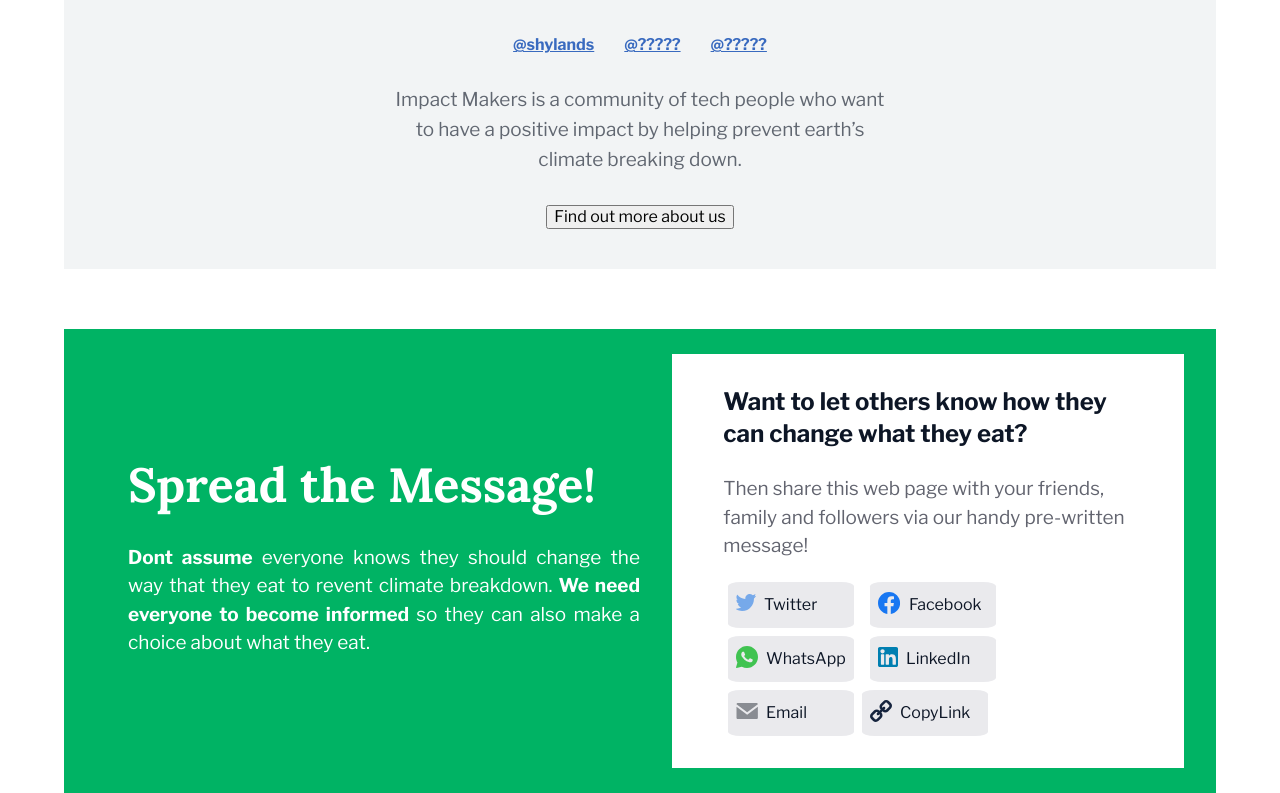
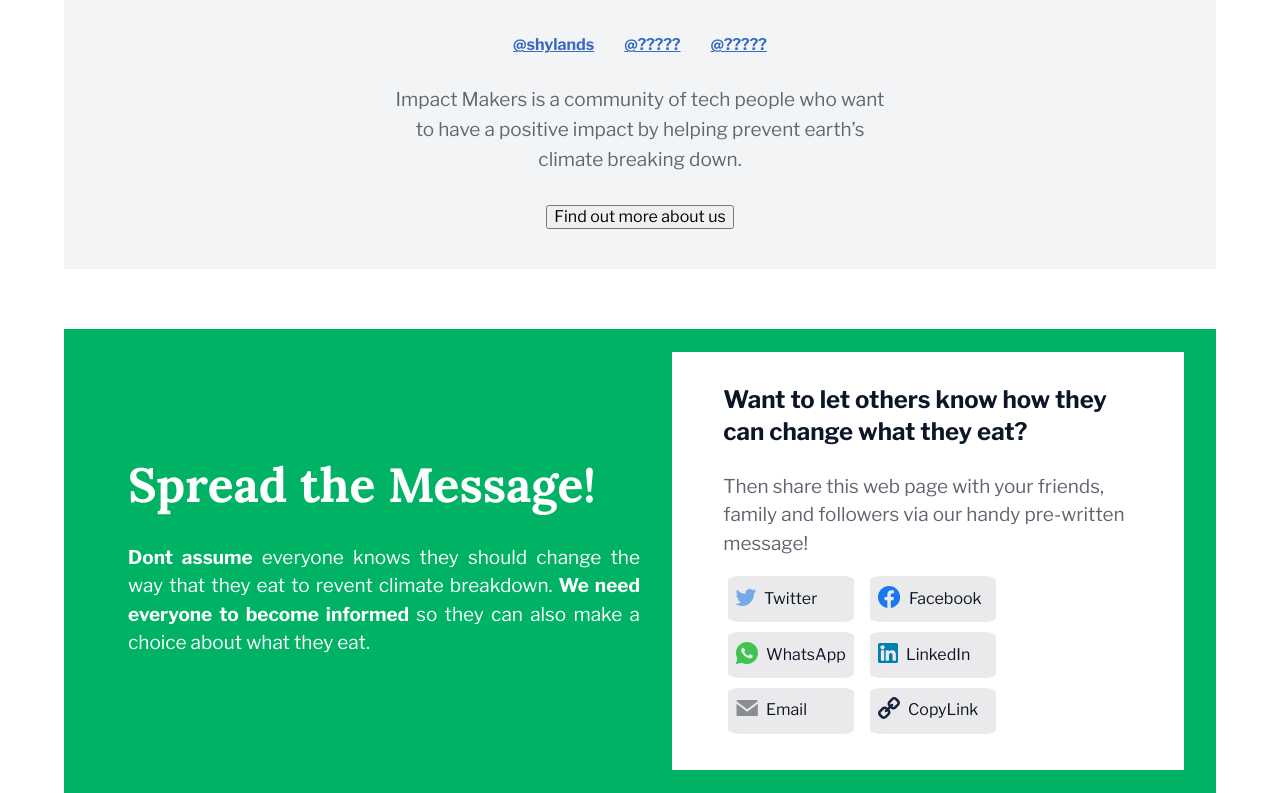
Before and after one commit to impactmakers/climatechoice, a Gatsby site: page / in a window 1280 px wide. Shown: the part 1155-1948 px from the top of the page. Built offline with nearby package versions, Linux system fonts and the light colour scheme; Gatsby itself is replaced by a stand-in of ours.

Commit message:
separate components for each button

```diff
--- a/src/components/SocialButton/CopyLinkButton.js
+++ b/src/components/SocialButton/CopyLinkButton.js
@@ -19,9 +19,8 @@ export default function CopyLinkButton() {
     if (!showNotification) {
       setShowNotification(true);
     }
-    if (showNotification) {
-      setTimeout(() => setShowNotification(false), 2000);
-    }
+
+    setTimeout(() => setShowNotification(false), 3000);
   }
   return (
     <>
--- /dev/null
+++ b/src/components/SocialButton/EmailButton.js
@@ -0,0 +1,18 @@
+import React from "react";
+import styles from "./styles.module.scss";
+import buttonStyles from "../../styles/Buttons.module.scss";
+import EmailIcon from "../Images/Icons/EmailIcon";
+
+export default function EmailButton() {
+  return (
+    <a style={{ textDecoration: "none" }}>
+      <div className={`${styles.button} ${buttonStyles.btnSimple}`}>
+        <input type="hidden" id="hidden-input" value={document.location.href} />
+        <div className={styles.logo}>
+          <EmailIcon fillColor="#898c92" />
+        </div>
+        Email
+      </div>
+    </a>
+  );
+}
--- /dev/null
+++ b/src/components/SocialButton/FacebookButton.js
@@ -0,0 +1,22 @@
+import React from "react";
+import styles from "./styles.module.scss";
+import buttonStyles from "../../styles/Buttons.module.scss";
+import FacebookIcon from "../Images/Icons/FacebookIcon";
+
+export default function FacebookButton() {
+  return (
+    <a
+      style={{ textDecoration: "none" }}
+      href="https://facebook.com/climatechoice"
+      target="_blank"
+    >
+      <div className={`${styles.button} ${buttonStyles.btnSimple}`}>
+        <input type="hidden" id="hidden-input" value={document.location.href} />
+        <div className={styles.logo}>
+          <FacebookIcon fillColor="#1877f2" />
+        </div>
+        Facebook
+      </div>
+    </a>
+  );
+}
--- /dev/null
+++ b/src/components/SocialButton/LinkedInButton.js
@@ -0,0 +1,22 @@
+import React from "react";
+import styles from "./styles.module.scss";
+import buttonStyles from "../../styles/Buttons.module.scss";
+import LinkedinIcon from "../Images/Icons/LinkedinIcon";
+
+export default function LinkedinButton() {
+  return (
+    <a
+      style={{ textDecoration: "none" }}
+      href="https://linkedin.com/climatechoice"
+      target="_blank"
+    >
+      <div className={`${styles.button} ${buttonStyles.btnSimple}`}>
+        <input type="hidden" id="hidden-input" value={document.location.href} />
+        <div className={styles.logo}>
+          <LinkedinIcon fillColor="rgb(0, 127, 177)" />
+        </div>
+        LinkedIn
+      </div>
+    </a>
+  );
+}
--- /dev/null
+++ b/src/components/SocialButton/TwitterButton.js
@@ -0,0 +1,22 @@
+import React from "react";
+import styles from "./styles.module.scss";
+import buttonStyles from "../../styles/Buttons.module.scss";
+import TwitterIcon from "../Images/Icons/TwitterIcon";
+
+export default function TwitterButton() {
+  return (
+    <a
+      style={{ textDecoration: "none" }}
+      href="https://twitter.com/climatechoice"
+      target="_blank"
+    >
+      <div className={`${styles.button} ${buttonStyles.btnSimple}`}>
+        <input type="hidden" id="hidden-input" value={document.location.href} />
+        <div className={styles.logo}>
+          <TwitterIcon fillColor="#76a9ea" />
+        </div>
+        Twitter
+      </div>
+    </a>
+  );
+}
--- /dev/null
+++ b/src/components/SocialButton/WhatsappButton.js
@@ -0,0 +1,22 @@
+import React from "react";
+import styles from "./styles.module.scss";
+import buttonStyles from "../../styles/Buttons.module.scss";
+import WhatsappIcon from "../../components/Images/Icons/WhatsappIcon";
+
+export default function WhatsappButton() {
+  return (
+    <a
+      style={{ textDecoration: "none" }}
+      href="https://web.whatsapp.com/" // need instruction on what should happen here
+      target="_blank"
+    >
+      <div className={`${styles.button} ${buttonStyles.btnSimple}`}>
+        <input type="hidden" id="hidden-input" value={document.location.href} />
+        <div className={styles.logo}>
+          <WhatsappIcon fillColor="#40c351" />
+        </div>
+        WhatsApp
+      </div>
+    </a>
+  );
+}
--- a/src/components/SocialButton/styles.module.scss
+++ b/src/components/SocialButton/styles.module.scss
@@ -11,7 +11,7 @@
   display: flex;
   align-items: center;
   justify-content: flex-start;
-  margin-top: 0.5em;
+  margin: 0.3em 0.5em;
   color: $black;
 }
 
--- a/src/components/SpreadMessageCTA/index.js
+++ b/src/components/SpreadMessageCTA/index.js
@@ -4,6 +4,11 @@ import styles from "./styles.module.scss";
 import GlobalStyles from "../../styles/Global.module.scss";
 import SocialButton from "../SocialButton";
 import CopyLinkButton from "../SocialButton/CopyLinkButton";
+import EmailButton from "../SocialButton/EmailButton";
+import TwitterButton from "../SocialButton/TwitterButton";
+import FacebookButton from "../SocialButton/FacebookButton";
+import WhatsappButton from "../SocialButton/WhatsappButton";
+import LinkedinButton from "../SocialButton/LinkedInButton";
 
 export default function SpreadMessageCTA({
   children,
@@ -27,16 +32,11 @@ export default function SpreadMessageCTA({
           <h3 className={styles.subTitle}>{socialTitle}</h3>
           <p>{socialCopy}</p>
           <div className={styles.socialContainer}>
-            {socialButtons.map(item => (
-              <div className={styles.socialButtons}>
-                <SocialButton
-                  description={item.description}
-                  logo={item.logo}
-                  href={item.href}
-                  onClick={item.onClick}
-                />
-              </div>
-            ))}
+            <TwitterButton />
+            <FacebookButton />
+            <WhatsappButton />
+            <LinkedinButton />
+            <EmailButton />
             <CopyLinkButton />
           </div>
         </div>
--- a/src/components/SpreadMessageCTA/styles.module.scss
+++ b/src/components/SpreadMessageCTA/styles.module.scss
@@ -82,7 +82,3 @@
     margin: 0;
   }
 }
-
-.socialBlock .socialButtons {
-  margin: 0 0.5em;
-}
--- a/src/components/layout.js
+++ b/src/components/layout.js
@@ -3,37 +3,13 @@ import Helmet from "react-helmet";
 import Navbar from "../components/Navbar";
 import Footer from "../components/Footer";
 import FooterCta from "../components/FooterCta";
-import Notification from "../components/Notification";
 import SpreadMessageCTA from "../components/SpreadMessageCTA";
 import "../styles/normalize.css";
 
 import homePageConfig from "../configs/pages/homepageConfig";
 
 class Layout extends React.Component {
-  constructor(props) {
-    super(props);
-    this.state = {
-      alert: false
-    };
-  }
-
-  closeNotification = () => {
-    setTimeout(() => {
-      if (this.state.alert) {
-        this.setState({ alert: false });
-      }
-    }, 3000);
-  };
-
-  showNotification = () => {
-    if (!this.state.alert) {
-      this.setState({ alert: true });
-    }
-    this.closeNotification();
-  };
-
   render() {
-    const { alert } = this.state;
     const { children } = this.props;
     return (
       <div>
@@ -47,14 +23,11 @@ class Layout extends React.Component {
         <FooterCta />
         <Footer />
         <SpreadMessageCTA
-          socialButtons={homePageConfig.socialButtons}
           ctaCopy={homePageConfig.ctaCopy}
           ctaTitle={homePageConfig.ctaTitle}
           socialTitle={homePageConfig.socialTitle}
           socialCopy={homePageConfig.socialCopy}
-        >
-          {alert && <Notification />}
-        </SpreadMessageCTA>
+        />
       </div>
     );
   }
--- a/src/configs/pages/homepageConfig.js
+++ b/src/configs/pages/homepageConfig.js
@@ -1,40 +1,13 @@
 import React from "react";
 
 import EmailIcon from "../../components/Images/Icons/EmailIcon";
-import FacebookIcon from "../../components/Images/Icons/FacebookIcon";
 import LinkedinIcon from "../../components/Images/Icons/LinkedinIcon";
-import TwitterIcon from "../../components/Images/Icons/TwitterIcon";
-import WhatsappIcon from "../../components/Images/Icons/WhatsappIcon";
 
 const BoldText = ({ children }) => (
   <b style={{ fontWeight: "bold" }}>{children}</b>
 );
 
 const homePageConfig = {
-  socialButtons: [
-    {
-      description: "Twitter",
-      logo: <TwitterIcon fillColor="#76a9ea" />,
-      href: "https://twitter.com/climatechoice"
-    },
-    {
-      description: "Facebook",
-      logo: <FacebookIcon fillColor="#1877f2" />
-    },
-    {
-      description: "WhatsApp",
-      logo: <WhatsappIcon fillColor="#40c351" /> // should we only show this on mobile?
-    },
-    {
-      description: "LinkedIn",
-      logo: <LinkedinIcon fillColor="rgb(0, 127, 177)" />
-    },
-    {
-      description: "Email",
-      logo: <EmailIcon fillColor="#898c92" />
-    }
-  ],
-
   ctaTitle: "Spread the Message!",
 
   ctaCopy: (
```
